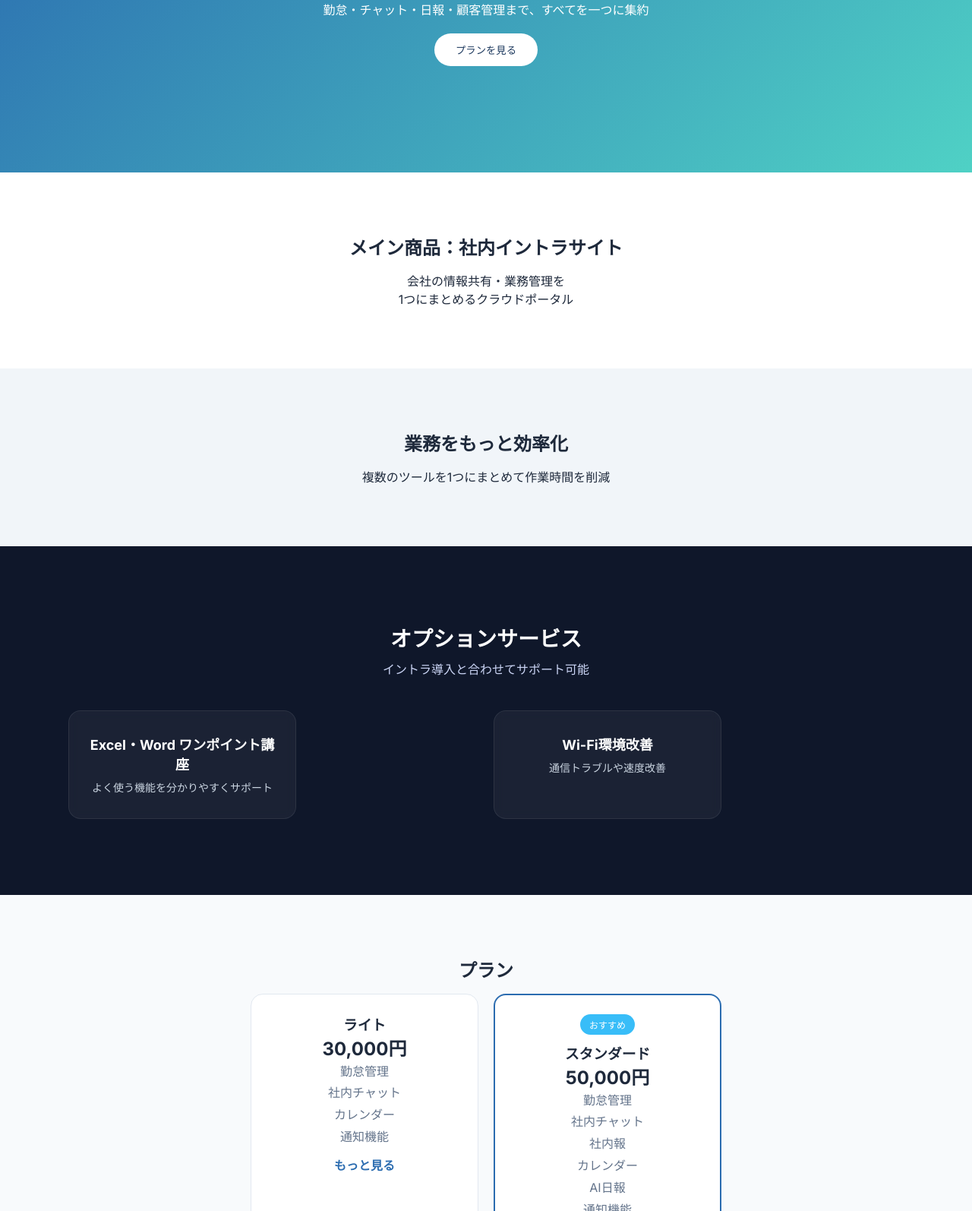
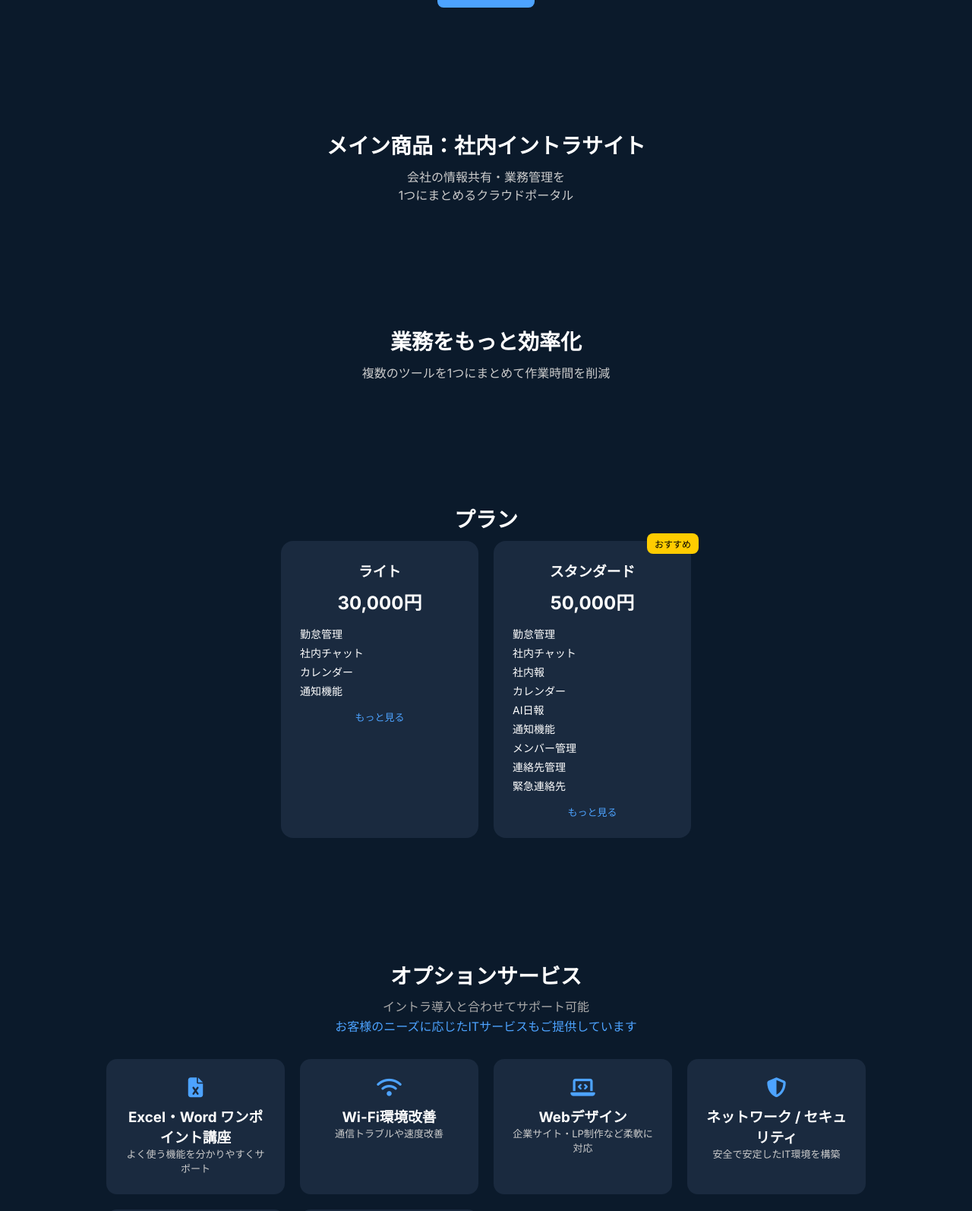
Before and after one commit to scmconcepcion/lpv2, a plain HTML site: page index.html in a window 1280 px wide. Shown: the part 259-1853 px from the top of the page at 76% size. Drawn offline with Linux system fonts and the light colour scheme.

Commit message:
Add files via upload

```diff
--- a/index.html
+++ b/index.html
@@ -6,7 +6,7 @@
 <title>社内イントラDX</title>
 
 <link href="https://fonts.googleapis.com/css2?family=Inter:wght@400;600;700&display=swap" rel="stylesheet">
-<link rel="stylesheet" href="style.css?v=30">
+<link rel="stylesheet" href="style.css">
 
 <link rel="stylesheet"
 href="https://cdnjs.cloudflare.com/ajax/libs/font-awesome/6.5.0/css/all.min.css">
@@ -34,24 +34,6 @@
 <section class="value">
 <h2>業務をもっと効率化</h2>
 <p>複数のツールを1つにまとめて作業時間を削減</p>
-</section>
-
-<!-- OPTIONS -->
-<section class="options">
-<h2>オプションサービス</h2>
-<p class="sub">イントラ導入と合わせてサポート可能</p>
-
-<div class="option-grid">
-<div class="option-card">
-<h3>Excel・Word ワンポイント講座</h3>
-<p>よく使う機能を分かりやすくサポート</p>
-</div>
-
-<div class="option-card">
-<h3>Wi-Fi環境改善</h3>
-<p>通信トラブルや速度改善</p>
-</div>
-</div>
 </section>
 
 <!-- PRICING -->
@@ -99,6 +81,7 @@
 <div class="feature-grid" id="featureGrid"></div>
 </section>
 
+<!-- OPTIONS (FIXED) -->
 <section class="options">
 <h2>オプションサービス</h2>
 
@@ -109,7 +92,6 @@
 
 <div class="option-grid">
 
-<!-- EXISTING -->
 <div class="option-card">
 <i class="fa-solid fa-file-excel"></i>
 <h3>Excel・Word ワンポイント講座</h3>
@@ -122,7 +104,6 @@
 <p>通信トラブルや速度改善</p>
 </div>
 
-<!-- NEW -->
 <div class="option-card">
 <i class="fa-solid fa-laptop-code"></i>
 <h3>Webデザイン</h3>
--- a/style.css
+++ b/style.css
@@ -1,3 +1,4 @@
+/* RESET */
 *{
   margin:0;
   padding:0;
@@ -6,79 +7,56 @@
 
 body{
   font-family:'Inter',sans-serif;
-background:#f8fafc;
-color:#1e293b;
+  background:#0b1a2b;
+  color:#fff;
 }
 
-/* promo */
+/* PROMO */
 .promo{
-background:#1e3a5f;
-color:white;
+  background:#4da3ff;
   text-align:center;
-padding:12px;
-font-weight:600;
+  padding:10px;
+  font-size:14px;
 }
 
-/* hero */
-.hero{
-text-align:center;
-padding:140px 20px;
-background:linear-gradient(135deg,#2b6cb0,#4fd1c5);
-color:white;
-}
-
-.hero h1{
-font-size:42px;
-margin-bottom:10px;
-}
-
-.hero button{
-margin-top:20px;
-padding:12px 28px;
-border:none;
-border-radius:999px;
-background:white;
-color:#1e3a5f;
-cursor:pointer;
-}
-
-/* sections */
+/* SECTIONS */
 section{
   padding:80px 20px;
   text-align:center;
 }
 
 h2{
-margin-bottom:15px;
+  font-size:28px;
+  margin-bottom:10px;
 }
 
-/* product/value */
-.product,.options{
-background:white;
+/* HERO */
+.hero h1{
+  font-size:36px;
+  margin-bottom:10px;
 }
 
-.value{
-background:#f1f5f9;
+.hero p{
+  color:#ccc;
+  margin-bottom:20px;
 }
 
-/* options */
-.option-grid{
-display:flex;
-gap:20px;
-justify-content:center;
-flex-wrap:wrap;
-margin-top:20px;
+.hero button{
+  background:#4da3ff;
+  border:none;
+  padding:12px 24px;
+  border-radius:8px;
+  color:#fff;
+  cursor:pointer;
 }
 
-.option-card{
-width:300px;
-padding:25px;
-background:#f8fafc;
-border-radius:16px;
-border:1px solid #e2e8f0;
+/* PRODUCT + VALUE */
+.product p,
+.value p{
+  color:#ccc;
 }
 
-/* pricing */
+/* PRICING */
 .plans{
   display:flex;
   gap:20px;
@@ -87,160 +65,141 @@
 }
 
 .plan{
-width:300px;
-background:white;
+  background:#1a2a3f;
   padding:25px;
   border-radius:16px;
-border:1px solid #e2e8f0;
+  width:260px;
   cursor:pointer;
-transition:.25s;
-}
-
-.plan:hover{
-transform:translateY(-5px);
+  transition:0.3s;
 }
 
 .plan.active{
-border:2px solid #2b6cb0;
+  border:2px solid #4da3ff;
 }
 
-.recommended{
-border:2px solid #2b6cb0;
-}
-
-.badge{
-background:#38bdf8;
-color:white;
-padding:5px 12px;
-border-radius:999px;
-font-size:12px;
-display:inline-block;
-margin-bottom:10px;
+.plan h1{
+  margin:10px 0;
 }
 
 .plan ul{
   list-style:none;
-line-height:1.8;
-color:#64748b;
+  text-align:left;
+  margin:15px 0;
 }
 
-.more{
-margin-top:10px;
-color:#2b6cb0;
-font-weight:600;
+.plan li{
+  margin-bottom:5px;
+  font-size:14px;
 }
 
-/* features */
+.plan .more{
+  color:#4da3ff;
+  font-size:13px;
+}
+
+/* BADGE */
+.recommended{
+  position:relative;
+}
+
+.badge{
+  position:absolute;
+  top:-10px;
+  right:-10px;
+  background:#ffcc00;
+  color:#000;
+  padding:5px 10px;
+  border-radius:8px;
+  font-size:12px;
+}
+
+/* FEATURES */
 .features{
   display:none;
-background:#f1f5f9;
 }
 
 .feature-grid{
   display:grid;
-grid-template-columns:repeat(auto-fit,minmax(180px,1fr));
-gap:20px;
-max-width:1000px;
-margin:auto;
-margin-top:30px;
+  grid-template-columns:repeat(auto-fit,minmax(120px,1fr));
+  gap:15px;
+  max-width:800px;
+  margin:20px auto;
 }
 
 .feature-card{
-background:white;
-padding:25px;
-border-radius:16px;
-border:1px solid #e2e8f0;
+  background:#1a2a3f;
+  padding:15px;
+  border-radius:10px;
 }
 
 .feature-card i{
-font-size:24px;
-color:#2b6cb0;
-margin-bottom:10px;
+  color:#4da3ff;
+  margin-bottom:5px;
 }
 
-/* contact */
+/* OPTIONS */
+.options .sub{
+  color:#aaa;
+  margin-bottom:30px;
+  line-height:1.6;
+}
+
+.highlight{
+  color:#4da3ff;
+}
+
+.option-grid{
+  display:grid;
+  grid-template-columns:repeat(auto-fit,minmax(220px,1fr));
+  gap:20px;
+  max-width:1000px;
+  margin:0 auto;
+}
+
+.option-card{
+  background:#1a2a3f;
+  padding:25px;
+  border-radius:14px;
+  transition:0.3s;
+}
+
+.option-card i{
+  font-size:26px;
+  margin-bottom:10px;
+  color:#4da3ff;
+}
+
+.option-card p{
+  font-size:13px;
+  color:#ccc;
+}
+
+.option-card:hover{
+  transform:translateY(-5px);
+  background:#223552;
+}
+
+/* CONTACT */
+.contact form{
+  max-width:400px;
+  margin:0 auto;
+  display:flex;
+  flex-direction:column;
+  gap:10px;
+}
+
 .contact input,
 .contact textarea{
-display:block;
-width:260px;
-margin:10px auto;
   padding:10px;
+  border:none;
   border-radius:6px;
-border:1px solid #ccc;
 }
 
 .contact button{
-padding:10px 20px;
+  background:#4da3ff;
   border:none;
-background:#2b6cb0;
-color:white;
+  padding:12px;
+  color:#fff;
   border-radius:6px;
+  cursor:pointer;
 }
-
-/* OPTIONS (dark section upgrade) */
-.options{
-background:#0f172a;
-color:white;
-text-align:center;
-padding:100px 20px;
-}
-
-.options h2{
-font-size:28px;
-margin-bottom:10px;
-}
-
-.options .sub{
-color:#cbd5f5;
-margin-bottom:40px;
-line-height:1.6;
-}
-
-.options .highlight{
-color:#38bdf8;
-font-weight:600;
-}
-
-/* grid */
-.option-grid{
-display:grid;
-grid-template-columns:repeat(auto-fit,minmax(240px,1fr));
-gap:20px;
-max-width:1100px;
-margin:auto;
-}
-
-/* cards */
-.option-card{
-background:rgba(255,255,255,0.05);
-padding:30px 20px;
-border-radius:16px;
-border:1px solid rgba(255,255,255,0.08);
-transition:0.3s;
-backdrop-filter:blur(6px);
-}
-
-.option-card:hover{
-transform:translateY(-6px);
-border-color:#38bdf8;
-box-shadow:0 10px 30px rgba(0,0,0,0.3);
-}
-
-/* icons */
-.option-card i{
-font-size:28px;
-margin-bottom:12px;
-color:#38bdf8;
-}
-
-/* text */
-.option-card h3{
-font-size:18px;
-margin-bottom:8px;
-}
-
-.option-card p{
-font-size:14px;
-color:#cbd5e1;
-line-height:1.5;
-}
```
Lines whose indentation alone changed are shown as unchanged.
